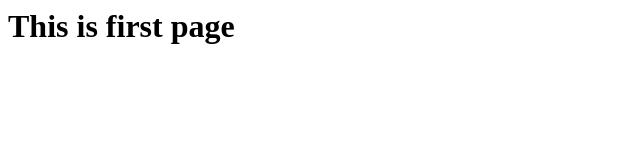
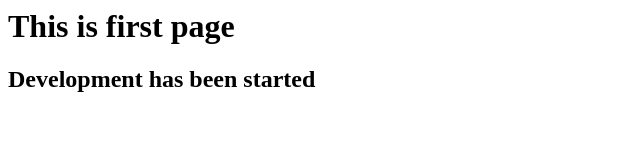
Before and after one commit to tmaxxdd/git_sandbox, a plain HTML site: page index.html in a window 1280 px wide. Shown: the whole page, without its empty margins (0-640 px from the left). Drawn offline with Linux system fonts and the light colour scheme.

Commit message:
Added development info on the page

```diff
--- a/index.html
+++ b/index.html
@@ -2,7 +2,7 @@
 
 <body>
 	<h1> This is first page </h1>
-
+	<h2> Development has been started </h2>
 </body>
 
 </html>
```
